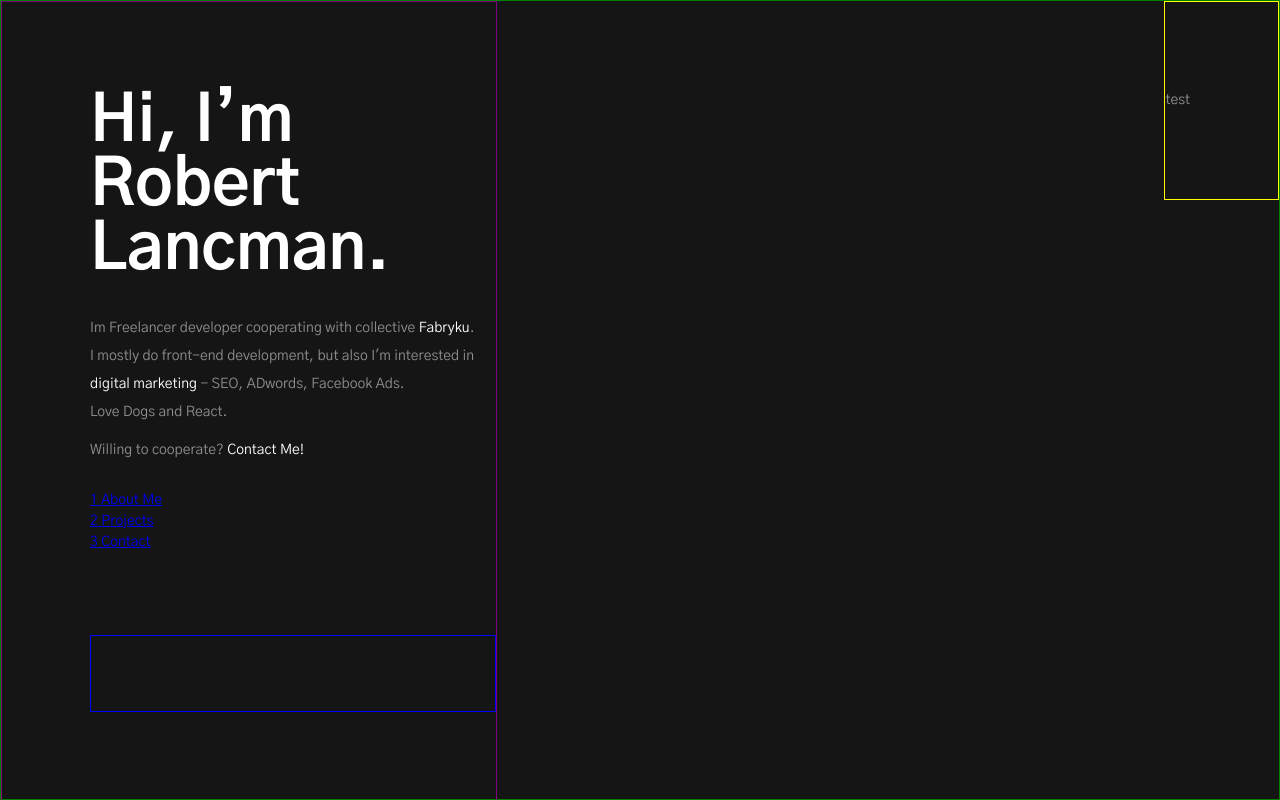
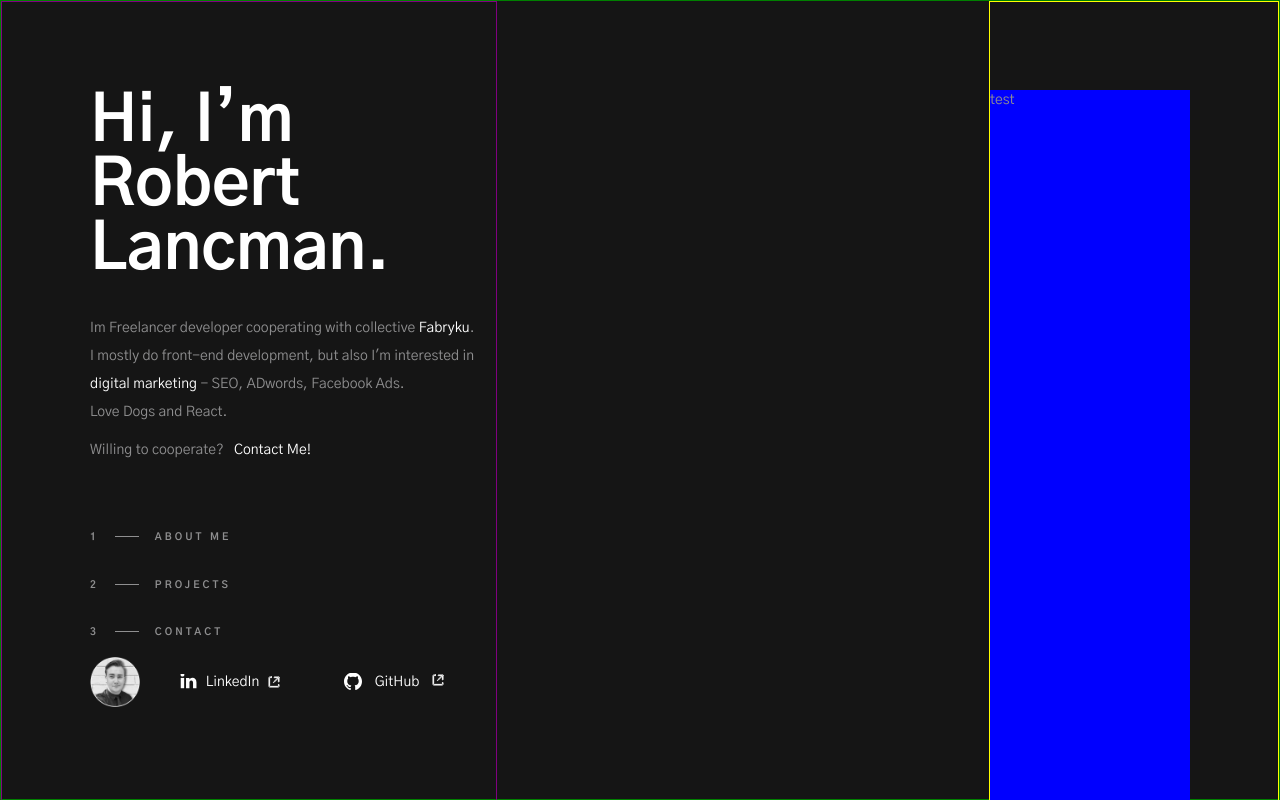
Before and after one commit to Bert0ne/LANCMAN.PL, a website: page index.html in a window 1280 px wide. Shown: the top 800 px of the page. Drawn offline with Linux system fonts and the light colour scheme.

Commit message:
left panel done

```diff
--- a/css/style.css
+++ b/css/style.css
@@ -1,3 +1,6 @@
+html {
+  scroll-behavior: smooth; }
+
 body {
   background-color: #151515;
   font-family: Gothic A1,-apple-system,BlinkMacSystemFont,Helvetica Neue,Arial,sans-serif;
@@ -50,31 +53,38 @@ body {
           text-decoration: underline; }
       .left_container_top__topIn .infoAbout .pt {
         margin-top: 10px; }
+  .left_container_top__bottomIn {
+    height: 110px;
+    margin-top: 40px; }
 
 .left_container_bottom {
   display: flex;
   flex-direction: row;
-  justify-content: space-between;
+  justify-content: flex-start;
   align-items: center;
-  border: 1px solid blue;
-  width: 100%;
   height: 80px;
   margin-top: 72px; }
   .left_container_bottom--social {
     display: flex;
-    width: 100%;
+    height: 100%;
+    width: 264px;
     justify-content: space-between;
     align-content: center;
-    align-items: center; }
+    align-items: center;
+    margin-left: 40px; }
   .left_container_bottom .social__Ico {
     display: flex;
     justify-content: space-between;
     align-content: center;
     align-items: center;
-    height: auto; }
-    .left_container_bottom .social__Ico:link, .left_container_bottom .social__Ico:active {
+    height: 100%;
+    width: 100px;
+    color: #fff;
+    text-decoration: none; }
+    .left_container_bottom .social__Ico a:link,
+    .left_container_bottom .social__Ico a:active {
       text-decoration: none;
-      color: #8F8F90; }
+      color: #fff; }
 
 .main_container--right {
   border: 1px solid yellow;
@@ -82,3 +92,46 @@ body {
   right: 0;
   padding: 88px 88px 88px 0;
   max-width: 736px; }
+  .main_container--right .test1 {
+    width: 200px;
+    height: 1000px;
+    background-color: blue; }
+  .main_container--right .test2 {
+    width: 200px;
+    height: 1000px;
+    background-color: green; }
+  .main_container--right .test3 {
+    width: 200px;
+    height: 1000px;
+    background-color: red; }
+
+.nav {
+  color: #8F8F90;
+  text-transform: uppercase;
+  display: flex;
+  flex-direction: column;
+  justify-content: space-between;
+  height: 100%; }
+  .nav__text--link, .nav__text--link:link, .nav__text--link:active {
+    text-decoration: none;
+    color: #8F8F90;
+    font-size: 10px;
+    letter-spacing: 3px;
+    font-weight: 700;
+    transition: .3s ease-in-out;
+    display: flex;
+    flex-direction: row;
+    align-items: center;
+    align-content: center; }
+    .nav__text--link:hover, .nav__text--link:link:hover, .nav__text--link:active:hover {
+      color: #fff; }
+    .nav__text--link:hover .line, .nav__text--link:link:hover .line, .nav__text--link:active:hover .line {
+      background-color: #fff;
+      width: 48px; }
+    .nav__text--link .line, .nav__text--link:link .line, .nav__text--link:active .line {
+      margin: 0 16px;
+      margin-top: -2px;
+      height: 1px;
+      width: 24px;
+      background-color: #8F8F90;
+      transition: .3s ease-in-out; }
--- a/index.html
+++ b/index.html
@@ -25,29 +25,29 @@
                             SEO, ADwords, Facebook Ads. </br>
                             Love Dogs and React.
                         </p>
-                        <p class="pt">Willing to cooperate? <span class="white_text"> Contact Me!</span></p>
+                        <p class="pt">Willing to cooperate? <span class="white_text"> &nbsp; Contact Me!</span></p>
                     </div>
                 </div>
                 <div class="left_container_top__bottomIn">
-                    <ul>
-                        <li>
-                            <a href="#">
+                    <ul class="nav">
+                        <li class="nav__text">
+                            <a href="#AboutMe" class="nav__text--link">
                                 <span>1</span>
-                                <span></span>
+                                <span class="line"></span>
                                 <span>About Me</span>
                             </a>
                         </li>
-                        <li>
-                            <a href="#">
+                        <li class="nav__text">
+                            <a href="#Projects" class="nav__text--link">
                                 <span>2</span>
-                                <span></span>
+                                <span class="line"></span>
                                 <span>Projects</span>
                             </a>
                         </li>
                         <li>
-                            <a href="#">
+                            <a href="#Contact" class="nav__text--link">
                                 <span>3</span>
-                                <span></span>
+                                <span class="line"></span>
                                 <span>Contact</span>
                             </a>
                         </li>
@@ -59,16 +59,16 @@
 
 
             <div class="left_container_bottom">
-                <!-- <img alt="Robert Lancman photo" src="./images/Robert Lancman.png"  class=".left_container--img"  width="50"> -->
+                <img alt="Robert Lancman photo" src="./images/Robert Lancman.png"  class=".left_container--img"  width="50">
 
-                <!-- <div class="left_container_bottom--social">
+                <div class="left_container_bottom--social">
                     <a href="https://www.linkedin.com/in/robert-lancman-77a109167/" rel="noopener" target="_blank" class="social__Ico">
-                        <svg height="682pt" viewBox="-21 -35 682.66669 682" width="18px"   fill="#8F8F90" xmlns="http://www.w3.org/2000/svg"><path d="m77.613281-.667969c-46.929687 0-77.613281 30.816407-77.613281 71.320313 0 39.609375 29.769531 71.304687 75.8125 71.304687h.890625c47.847656 0 77.625-31.695312 77.625-71.304687-.894531-40.503906-29.777344-71.320313-76.714844-71.320313zm0 0"/>
+                        <svg viewBox="-21 40 682.66669 682" width="17px"   fill="#fff" xmlns="http://www.w3.org/2000/svg"><path d="m77.613281-.667969c-46.929687 0-77.613281 30.816407-77.613281 71.320313 0 39.609375 29.769531 71.304687 75.8125 71.304687h.890625c47.847656 0 77.625-31.695312 77.625-71.304687-.894531-40.503906-29.777344-71.320313-76.714844-71.320313zm0 0"/>
                             <path d="m8.109375 198.3125h137.195313v412.757812h-137.195313zm0 0"/>
                             <path d="m482.054688 188.625c-74.011719 0-123.640626 69.546875-123.640626 69.546875v-59.859375h-137.199218v412.757812h137.191406v-230.5c0-12.339843.894531-24.660156 4.519531-33.484374 9.917969-24.640626 32.488281-50.167969 70.390625-50.167969 49.644532 0 69.5 37.851562 69.5 93.339843v220.8125h137.183594v-236.667968c0-126.78125-67.6875-185.777344-157.945312-185.777344zm0 0"/>
                             </svg>
                         <span class="mt-px">LinkedIn</span>
-                        <svg xmlns="http://www.w3.org/2000/svg"stroke="#8F8F90"   width="15px" stroke-linecap="round" stroke-linejoin="round" viewBox="0 0 12 12" aria-hidden="true">
+                        <svg xmlns="http://www.w3.org/2000/svg"stroke="#fff"   width="12px" stroke-linecap="round" stroke-linejoin="round" viewBox="0 0 12 12" aria-hidden="true">
                             <title>External link icon</title>
                             <path d="M10.976 1.193A.314.314 0 0010.687 1H6.312a.313.313 0 000 .625h3.62L5.467 6.091a.313.313 0 00.443.442l4.466-4.466v3.62a.313.313 0 00.625 0V1.313a.328.328 0 00-.024-.119z"></path><path d="M3.5 1v.625H2.25a.625.625 0 00-.625.625v7.5c0 .345.28.625.625.625h7.5c.345 0 .625-.28.625-.625V8.5H11v1.875c0 .345-.28.625-.625.625h-8.75A.625.625 0 011 10.375v-8.75C1 1.28 1.28 1 1.625 1H3.5z">
                             </path>
@@ -76,27 +76,32 @@
                     </a>
 
                    <a href="https://github.com/Bert0ne" rel="noopener" target="_blank" class="social__Ico">
-                        <svg xmlns="http://www.w3.org/2000/svg" viewBox="0 0 24 24"  width="18px" fill="#8F8F90" aria-hidden="true" class="">
+                        <svg xmlns="http://www.w3.org/2000/svg" viewBox="0 1 24 24"  width="18px" fill="#fff" aria-hidden="true" class="">
                             <title>GitHub icon</title>
                             <path d="M12 .297c-6.63 0-12 5.373-12 12 0 5.303 3.438 9.8 8.205 11.385.6.113.82-.258.82-.577 0-.285-.01-1.04-.015-2.04-3.338.724-4.042-1.61-4.042-1.61C4.422 18.07 3.633 17.7 3.633 17.7c-1.087-.744.084-.729.084-.729 1.205.084 1.838 1.236 1.838 1.236 1.07 1.835 2.809 1.305 3.495.998.108-.776.417-1.305.76-1.605-2.665-.3-5.466-1.332-5.466-5.93 0-1.31.465-2.38 1.235-3.22-.135-.303-.54-1.523.105-3.176 0 0 1.005-.322 3.3 1.23.96-.267 1.98-.399 3-.405 1.02.006 2.04.138 3 .405 2.28-1.552 3.285-1.23 3.285-1.23.645 1.653.24 2.873.12 3.176.765.84 1.23 1.91 1.23 3.22 0 4.61-2.805 5.625-5.475 5.92.42.36.81 1.096.81 2.22 0 1.606-.015 2.896-.015 3.286 0 .315.21.69.825.57C20.565 22.092 24 17.592 24 12.297c0-6.627-5.373-12-12-12">
                             </path>
                         </svg>
+
+
                         <span class="mt-px">GitHub</span>
                         <div class="">
-                            <svg xmlns="http://www.w3.org/2000/svg" fill="none" width="15px"  stroke="#8F8F90" stroke-linecap="round" stroke-linejoin="round" viewBox="0 0 12 12" aria-hidden="true" class="">
+                            <svg xmlns="http://www.w3.org/2000/svg" fill="none" width="12px"  stroke="#fff" stroke-linecap="round" stroke-linejoin="round" viewBox="0 0 12 12" aria-hidden="true" class="">
                                 <title>External link icon</title>
                                 <path d="M10.976 1.193A.314.314 0 0010.687 1H6.312a.313.313 0 000 .625h3.62L5.467 6.091a.313.313 0 00.443.442l4.466-4.466v3.62a.313.313 0 00.625 0V1.313a.328.328 0 00-.024-.119z"></path><path d="M3.5 1v.625H2.25a.625.625 0 00-.625.625v7.5c0 .345.28.625.625.625h7.5c.345 0 .625-.28.625-.625V8.5H11v1.875c0 .345-.28.625-.625.625h-8.75A.625.625 0 011 10.375v-8.75C1 1.28 1.28 1 1.625 1H3.5z">
                                 </path>
                             </svg>
                         </div>
                     </a>
-                </div> -->
+                </div>
             </div>
         </div>
         <!-- MAIN CONTAINER LEFT END-->
         <!-- MAIN CONTAINER RIGHT START-->
         <div class="main_container--right">
-            <div class="test">test</div>
+            <div class="test1" id="AboutMe">test</div>
+            <div class="test2" id="Projects">test</div>
+            <div class="test3" id="Contact" >test</div>
+
         </div>
         <!-- MAIN CONTAINER RIGHT END-->
 
```
